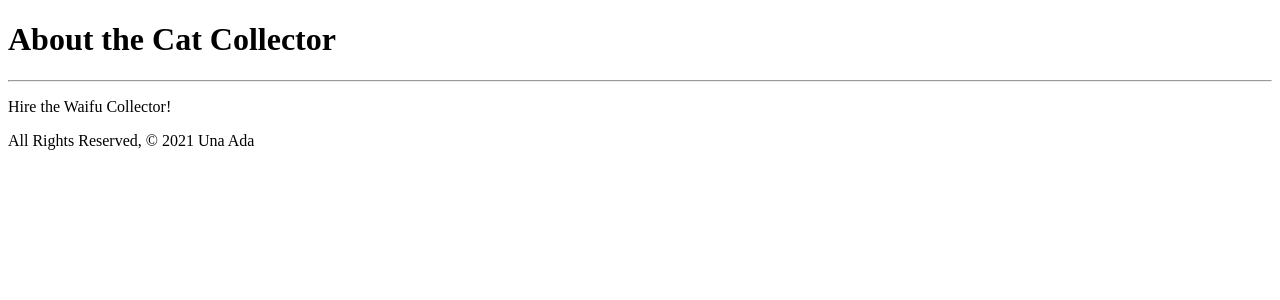
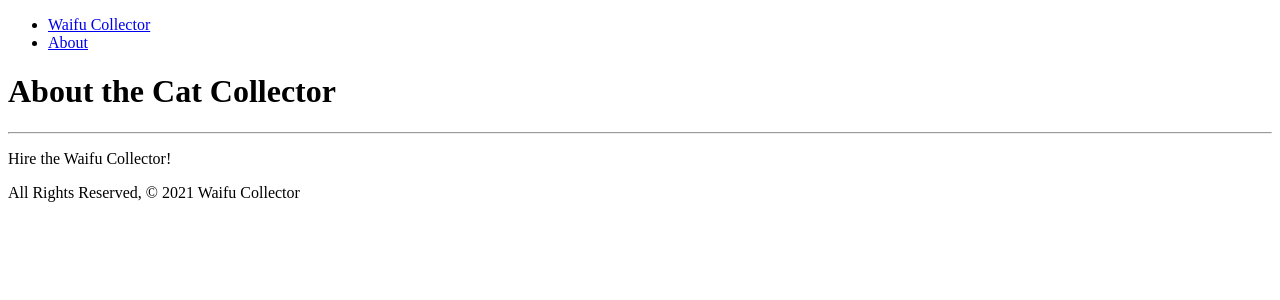
Before and after one commit to una-ada/waifucollector, a Django app: page /about/ in a window 1280 px wide. Shown: the top 300 px of the page. Run offline with Django 3.2, Linux system fonts and the light colour scheme.

Commit message:
refactor(view): move footer to layout

```diff
--- a/main/templates/about.html
+++ b/main/templates/about.html
@@ -1,15 +1,6 @@
-<!DOCTYPE html>
-<html lang="en">
-<head>
-  <meta charset="UTF-8">
-  <meta http-equiv="X-UA-Compatible" content="IE=edge">
-  <meta name="viewport" content="width=device-width, initial-scale=1.0">
-  <title>About Waifu Collector</title>
-</head>
-<body>
+{% extends 'layout.html' %}
+{% block content %}
   <h1>About the Cat Collector</h1>
   <hr />
   <p>Hire the Waifu Collector!</p>
-  <footer>All Rights Reserved, &copy; 2021 Una Ada</footer>
-</body>
-</html>
+{% endblock %}
--- /dev/null
+++ b/main/templates/layout.html
@@ -0,0 +1,28 @@
+<!DOCTYPE html>
+<html lang="en">
+<head>
+  <meta charset="UTF-8">
+  <meta http-equiv="X-UA-Compatible" content="IE=edge">
+  <meta name="viewport" content="width=device-width, initial-scale=1.0">
+  <title>Waifu Collector</title>
+</head>
+<body>
+  <header>
+    <nav>
+      <ul>
+        <li><a href="/">Waifu Collector</a></li>
+        <li><a href="/about">About</a></li>
+      </ul>
+    </nav>
+  </header>
+  <main>
+    {% block content %}
+    {% endblock %}
+  </main>
+  <footer>
+    <div>
+      All Rights Reserved, &copy; 2021 Waifu Collector
+    </div>
+  </footer>
+</body>
+</html>
```
